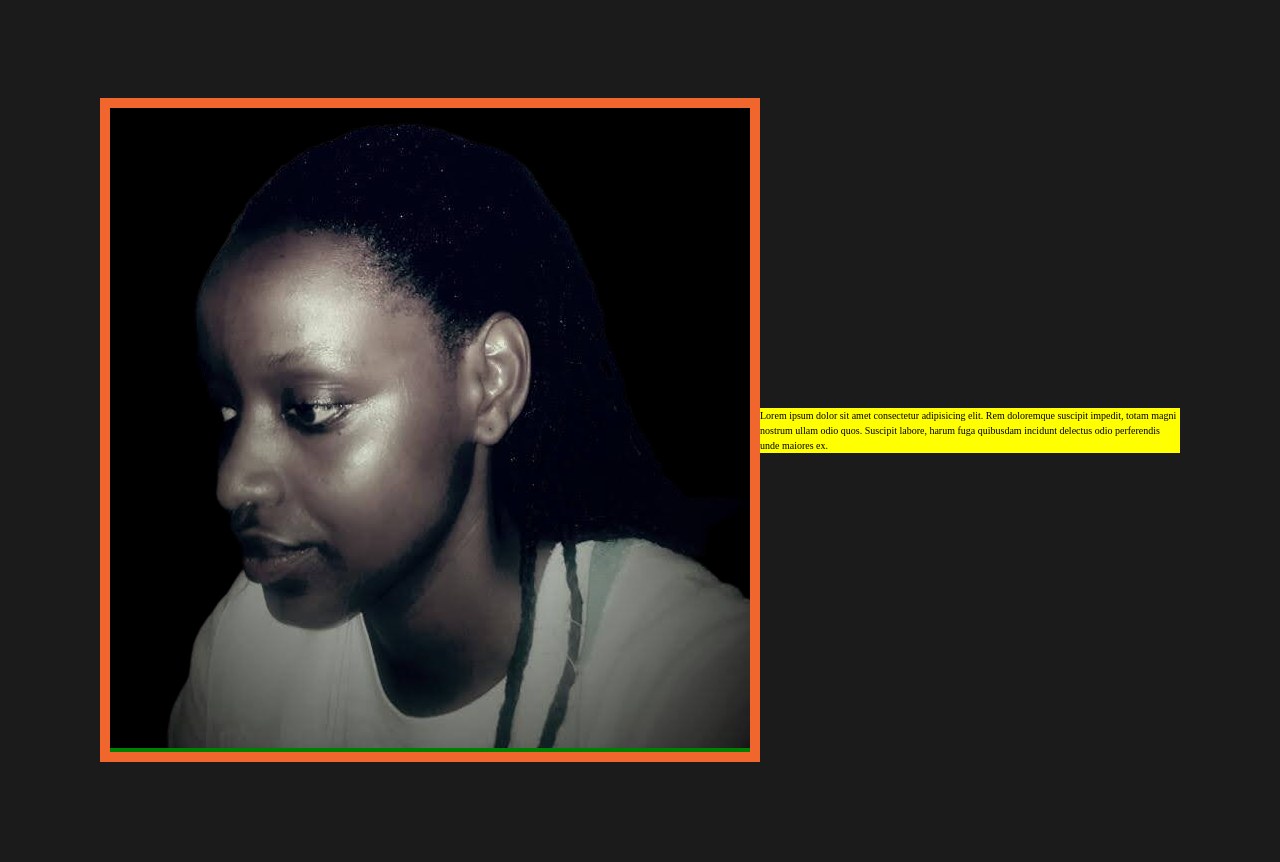
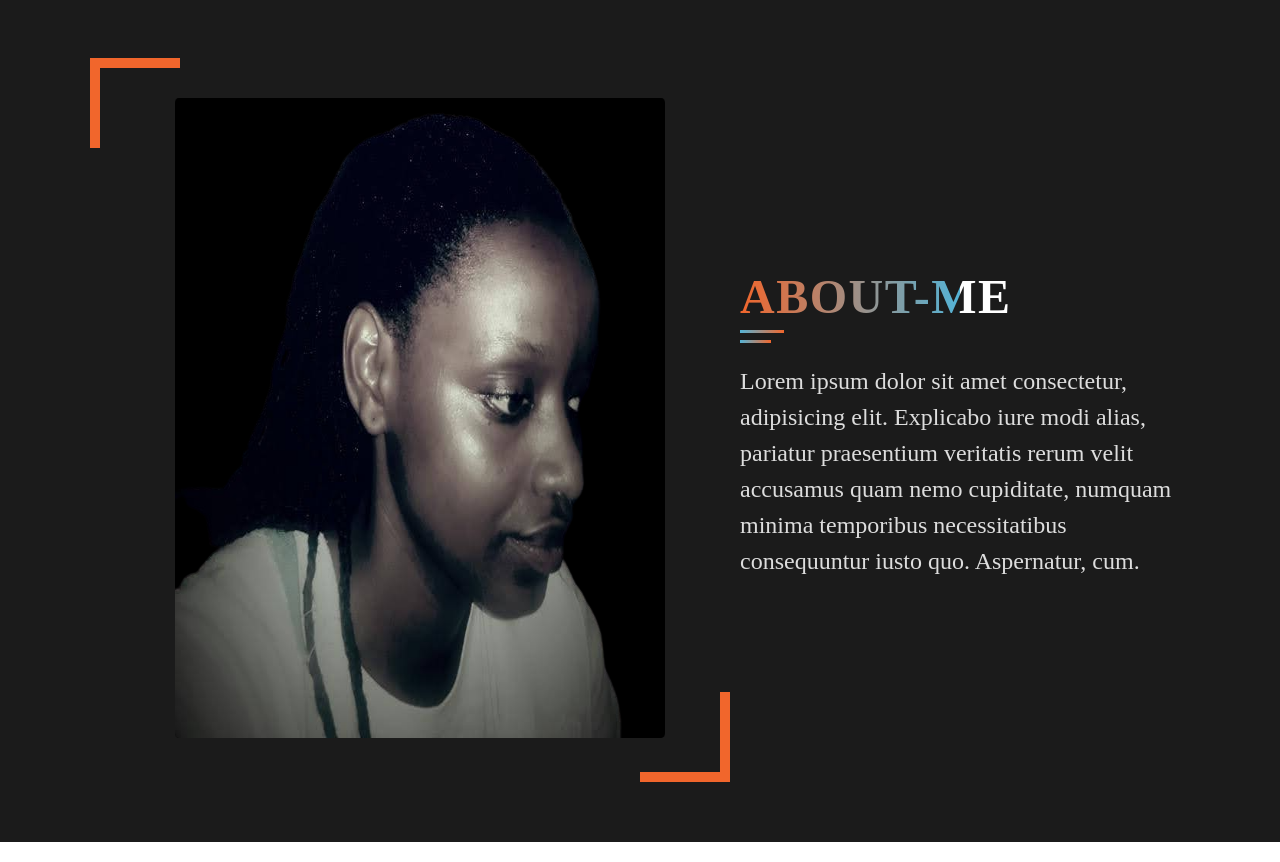
Before and after one commit to KAYITARES/Cynthian, a plain HTML site: page index.html in a window 1280 px wide. Shown: the part 802-1664 px from the top of the page. Drawn offline with nearby package versions, Linux system fonts and the light colour scheme; a web font is replaced by a local one.

Commit message:
add about page

```diff
--- a/index.html
+++ b/index.html
@@ -95,8 +95,14 @@
           />
         </div>
         <div class="about-paragraph-box">
-			Lorem ipsum dolor sit amet consectetur adipisicing elit. Rem doloremque suscipit impedit, totam magni nostrum ullam odio quos. Suscipit labore, harum fuga quibusdam incidunt delectus odio perferendis unde maiores ex.
-		</div>
+          <h3 class="about-heading">ABOUT-ME</h3>
+          <p class="about-paragraph">
+            Lorem ipsum dolor sit amet consectetur, adipisicing elit. Explicabo
+            iure modi alias, pariatur praesentium veritatis rerum velit
+            accusamus quam nemo cupiditate, numquam minima temporibus
+            necessitatibus consequuntur iusto quo. Aspernatur, cum.
+          </p>
+        </div>
       </div>
     </div>
     <script
--- a/index.scss
+++ b/index.scss
@@ -4,7 +4,7 @@ $white: #fff;
 $dark-white: #ddd;
 $gray: #2928285b;
 $dark-gray: #000000e4;
-$black:#000;
+$black: #000;
 
 %background-img-bottom {
   background-image: linear-gradient(to bottom, $blue, $white, $orange);
@@ -57,9 +57,9 @@ nav {
   padding: 2.5rem 10rem;
   // height: 10%;
   position: fixed;
-  top:0;
-  left:0;
-  width:100%;
+  top: 0;
+  left: 0;
+  width: 100%;
   display: flex;
   justify-content: space-between;
   z-index: 999;
@@ -118,7 +118,6 @@ nav {
     display: none;
 
     z-index: 1;
-
   }
 }
 //navbar link style
@@ -253,55 +252,100 @@ h3 {
 }
 //about section
 
-%padd-100{
-  padding:10rem;
-  background:$dark-gray;
+%padd-100 {
+  padding: 10rem;
+  background: $dark-gray;
 }
-$width-100:100%;
-.about-container{
+$width-100: 100%;
+.about-container {
   @extend %padd-100;
-  .about{
-    display:flex;
-    width:$width-100;;
+  .about {
+    display: flex;
+    width: $width-100;
     align-items: center;
-    justify-content:center;
-    &-image-box{
+    justify-content: center;
+    &-image-box {
+      position: relative;
+      // z-index:1;
 
-      // width:40%;
-      // padding:3rem;
-      background:green;
+      &::after {
+        content: "";
+        position: absolute;
+        height: 80px;
+        right: 1rem;
+        bottom: -4rem;
+        width: 8rem;
+        border-bottom: 1rem solid $orange;
+        border-right: 1rem solid $orange;
+      }
+      &::before {
+        content: "";
+        position: absolute;
+        height: 80px;
+        left: -1rem;
+        top: -4rem;
+        width: 8rem;
 
-      border: 1rem solid $orange;
-      position: relative;
+        border-top: 1rem solid $orange;
+        border-left: 1rem solid $orange;
+      }
 
+      // &::before {
+      //   content: "";
+      //   position: absolute;
+      //   bottom:-2rem;
+      //   left:4rem;
+
+      //  padding:30rem 1rem;
+      //   width:70%;
+      //   border: 1rem solid $orange;
+
+      // }
     }
 
-    &-image{
-      // transform: rotateY(220deg);
-      background-color:black;
-      // display: block;
+    &-image {
+      transform: rotateY(220deg);
+      margin: auto;
+      border-radius: 5px;
+      // height:40rem;
+      background-color: black;
+    }
 
-
-
+    &-paragraph-box {
+      color:$dark-white;
+      font-size: 2.4rem;
+      // width: $width-100;
+    }
+    &-heading{
+      font-size: 4.8rem;
+      @extend %text-color-mixed;
+      @extend %background-img-unit;
+      letter-spacing: 1.5px;
+      // padding-bottom: 3rem;
+      position: relative;
       &::before{
-       content: '';
-       position: absolute;
-       top:20px;
+        content: " ";
+        position: absolute;
+        bottom:0;
+        left:0;
+        width:10%;
+        height:3px;
+       @extend %background-img;
+      }
+      &::after{
+        content: " ";
+        position: absolute;
+        bottom:-1rem;
+        left:0;
+        width:7%;
+        height:3px;
+        @extend %background-img;
 
       }
-
-
-
-
-
+    }
+    &-paragraph{
+      padding-top: 3rem;
     }
 
-    &-paragraph-box{
-      background:yellow;
-      // width: $width-100;
-    }
   }
-
-
-
 }
```
Also changed, not shown: index.css, 1 other file.
